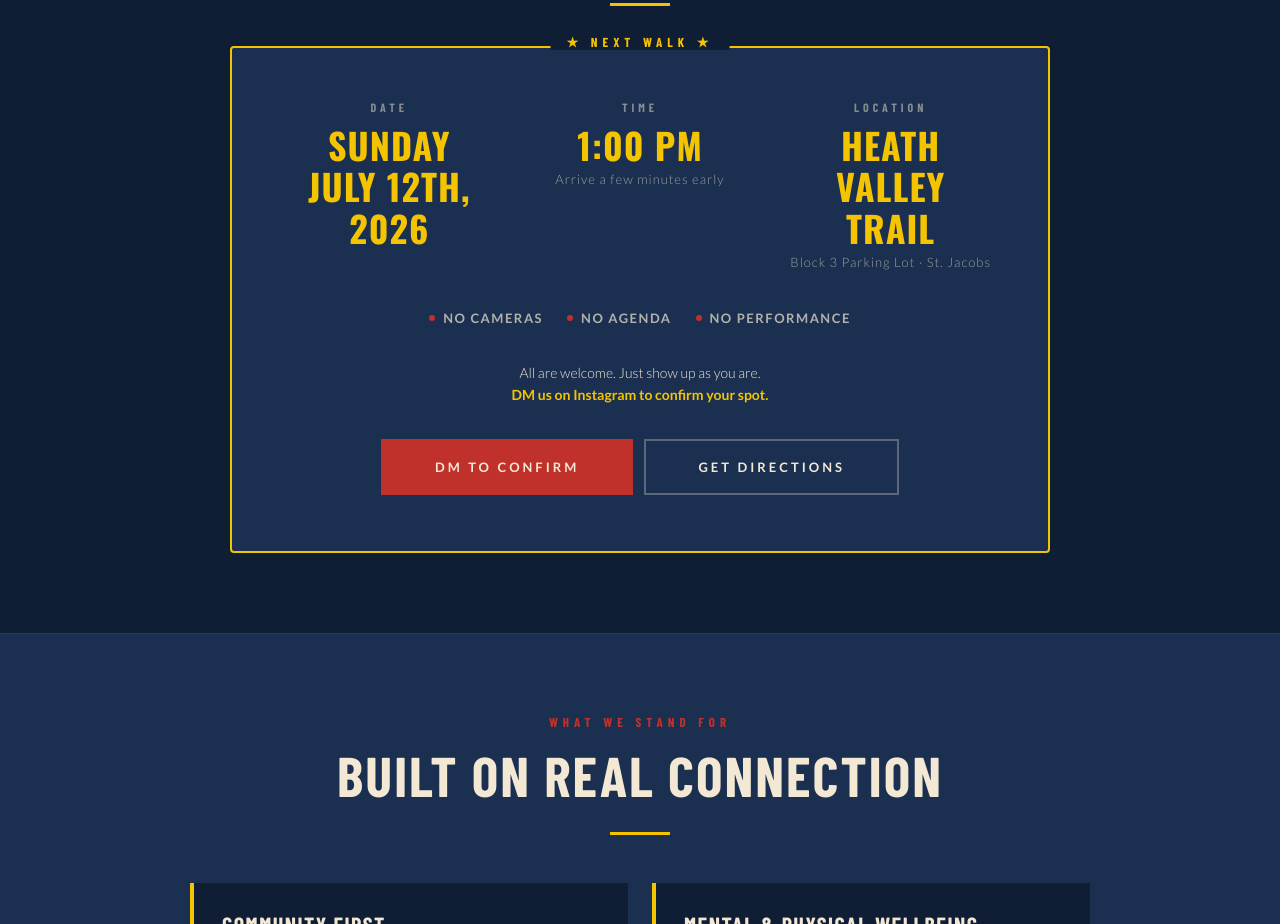
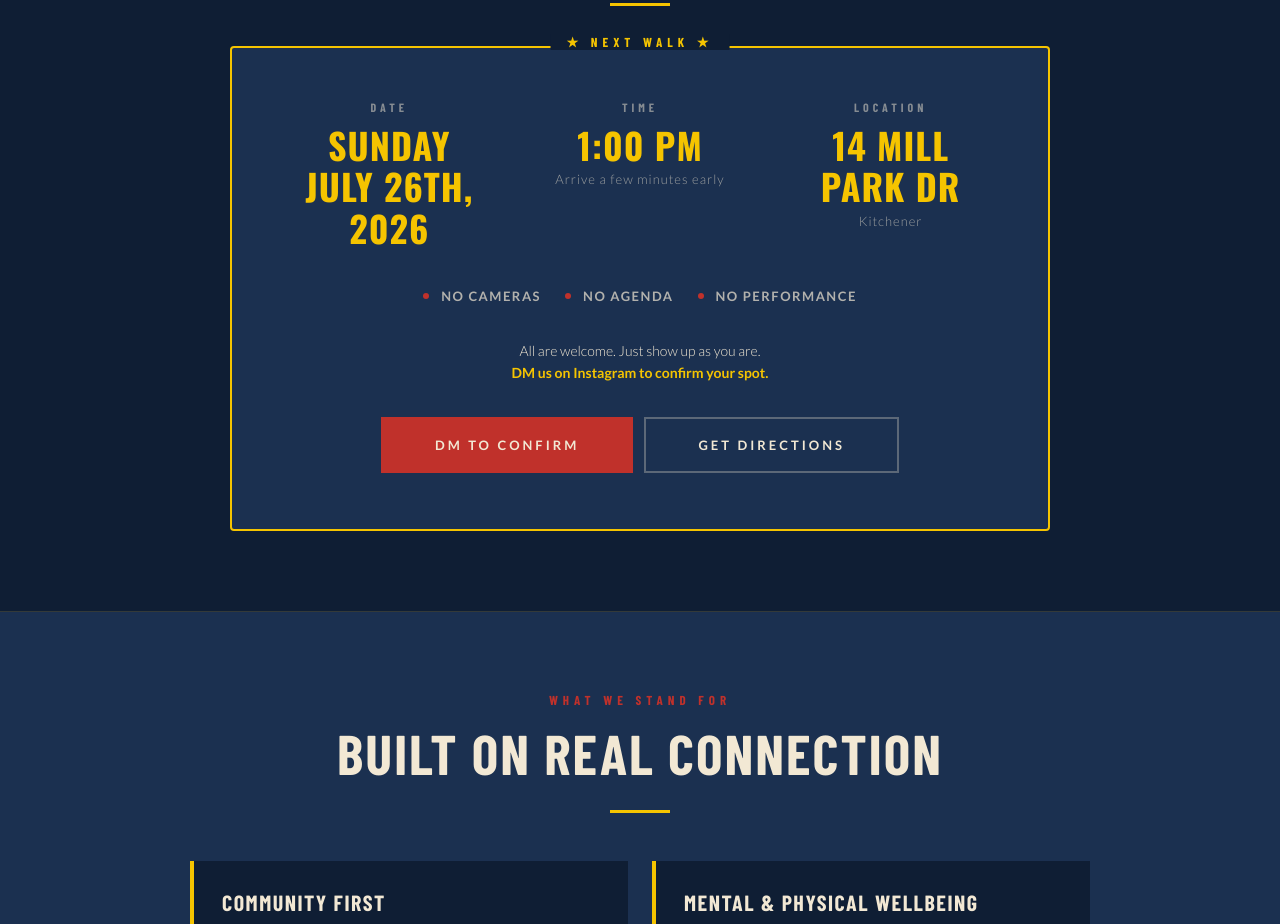
Before and after one commit to stewarev/KW-Men-who-walk-and-talk, a plain HTML site: page index.html in a window 1280 px wide. Shown: the part 1839-2763 px from the top of the page. Drawn offline with nearby package versions, Linux system fonts and the light colour scheme; a web font is replaced by a local one.

Commit message:
Update walk to July 26 at 14 Mill Park Dr Kitchener, fix dot spacing
Co-Authored-By: Claude Sonnet 4.6 <noreply@anthropic.com>

```diff
--- a/index.html
+++ b/index.html
@@ -404,6 +404,8 @@
       border-radius: 50%;
       background: var(--red);
       flex-shrink: 0;
+      letter-spacing: 0;
+      margin-right: 4px;
     }
 
     .walk-cta-note {
@@ -943,7 +945,7 @@
         <div class="walk-details-grid">
           <div class="walk-detail">
             <span class="walk-detail-label">Date</span>
-            <span class="walk-detail-value">Sunday<br />July 12th, 2026</span>
+            <span class="walk-detail-value">Sunday<br />July 26th, 2026</span>
           </div>
           <div class="walk-detail">
             <span class="walk-detail-label">Time</span>
@@ -952,8 +954,8 @@
           </div>
           <div class="walk-detail">
             <span class="walk-detail-label">Location</span>
-            <span class="walk-detail-value">Heath Valley<br />Trail</span>
-            <span class="walk-detail-sub">Block 3 Parking Lot · St. Jacobs</span>
+            <span class="walk-detail-value">14 Mill<br />Park Dr</span>
+            <span class="walk-detail-sub">Kitchener</span>
           </div>
         </div>
 
@@ -970,7 +972,7 @@
 
         <div>
           <a href="https://www.instagram.com/kwmenwhowalkandtalk/" class="btn-primary" target="_blank" rel="noopener">DM to Confirm</a>
-          <a href="https://maps.google.com/?q=Heath+Valley+Trail+St+Jacobs+Ontario" class="btn-secondary" target="_blank" rel="noopener">Get Directions</a>
+          <a href="https://maps.google.com/?q=14+Mill+Park+Dr+Kitchener+Ontario" class="btn-secondary" target="_blank" rel="noopener">Get Directions</a>
         </div>
       </div>
     </div>
```
